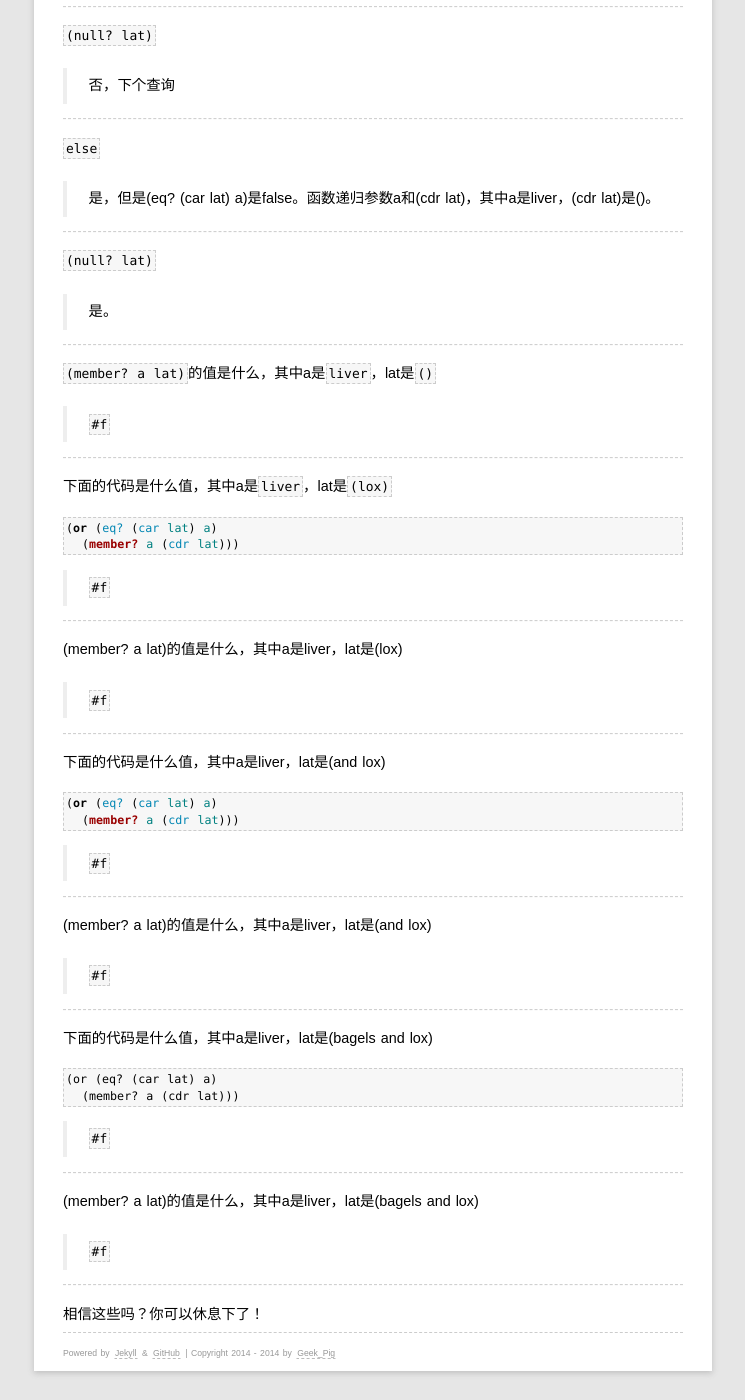
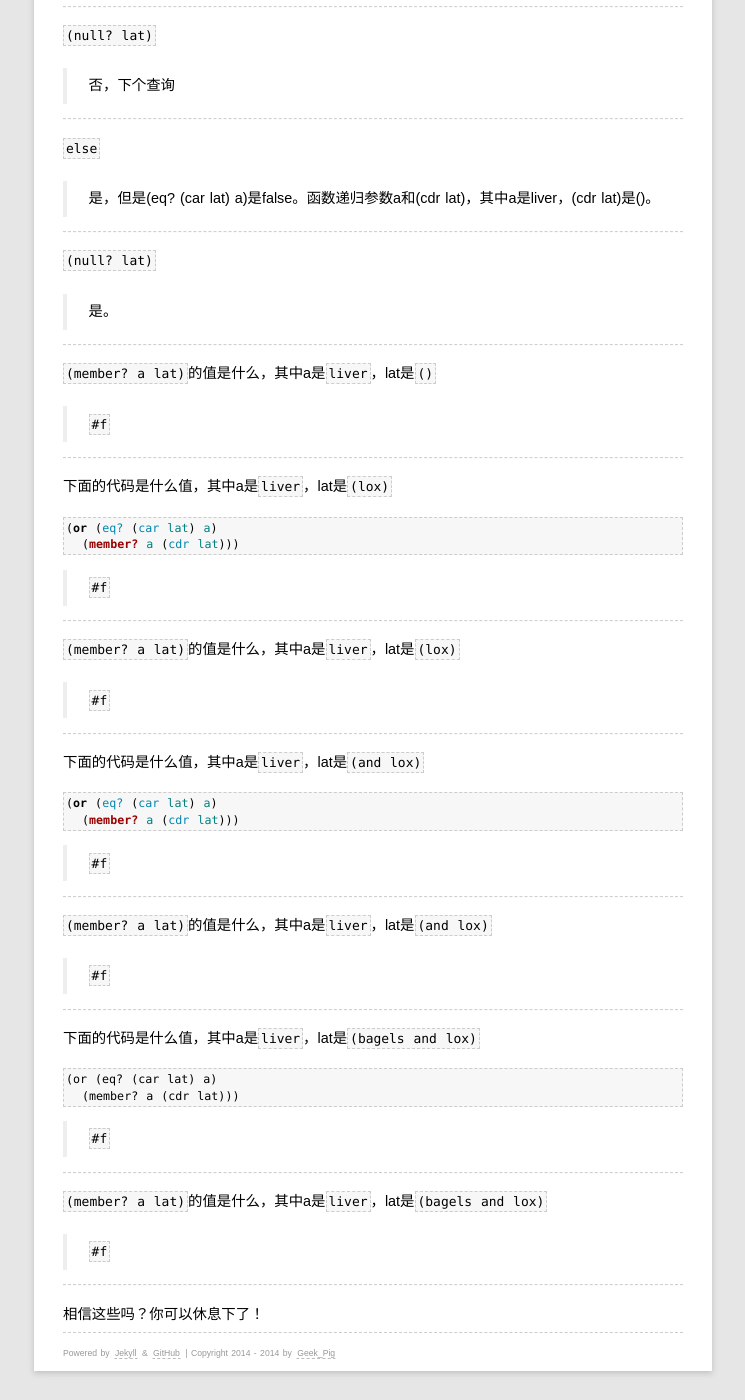
Before and after one commit to rhuichao/uternet.github.io, a Jekyll site: the page built from TLS/02.md, in a window 1280 px wide and 1400 px high, scrolled down 13458 px. Shown: the whole window, without its empty margins (267-1012 px from the left). Built offline with Jekyll 4.4.1, drawn with Linux system fonts in a browser that asks for light colours; some web fonts are replaced; Markdown is read by kramdown in place of the engine named in the settings.

Commit message:
new document posted

````diff
--- a/TLS/02.md
+++ b/TLS/02.md
@@ -759,14 +759,14 @@ a是`meat`，lat是`(meat gravy)`。
 
 ------------
 
-(member? a lat)的值是什么，其中a是liver，lat是(lox)
+`(member? a lat)`的值是什么，其中a是`liver`，lat是`(lox)`
 
 >`#f`
 
 ------------
 
 
-下面的代码是什么值，其中a是liver，lat是(and lox)
+下面的代码是什么值，其中a是`liver`，lat是`(and lox)`
 
 ```scheme
 (or (eq? (car lat) a)
@@ -777,14 +777,14 @@ a是`meat`，lat是`(meat gravy)`。
 
 ------------
 
-(member? a lat)的值是什么，其中a是liver，lat是(and lox)
+`(member? a lat)`的值是什么，其中a是`liver`，lat是`(and lox)`
 
 >`#f`
 
 ------------
 
 
-下面的代码是什么值，其中a是liver，lat是(bagels and lox)
+下面的代码是什么值，其中a是`liver`，lat是`(bagels and lox)`
 
     (or (eq? (car lat) a)
       (member? a (cdr lat)))
@@ -793,7 +793,7 @@ a是`meat`，lat是`(meat gravy)`。
 
 ------------
 
-(member? a lat)的值是什么，其中a是liver，lat是(bagels and lox)
+`(member? a lat)`的值是什么，其中a是`liver`，lat是`(bagels and lox)`
 
 >`#f`
 
````
